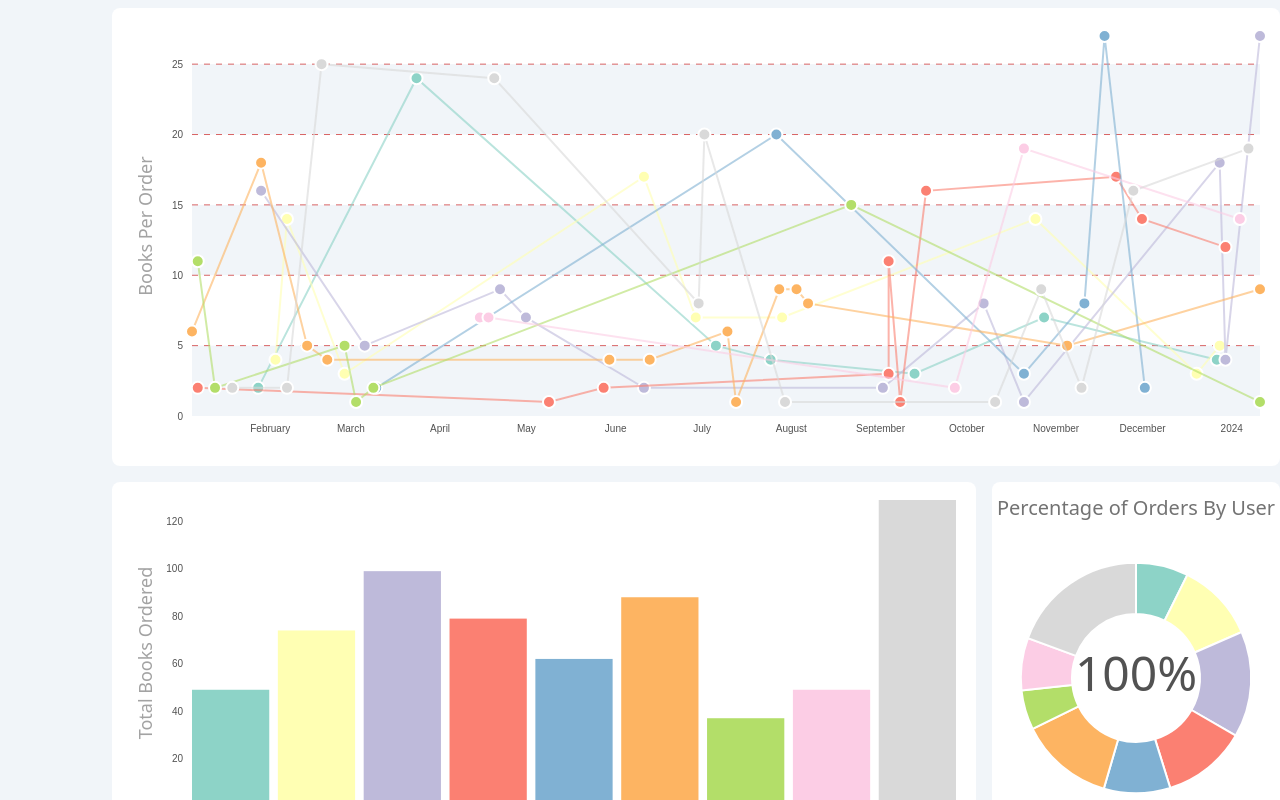
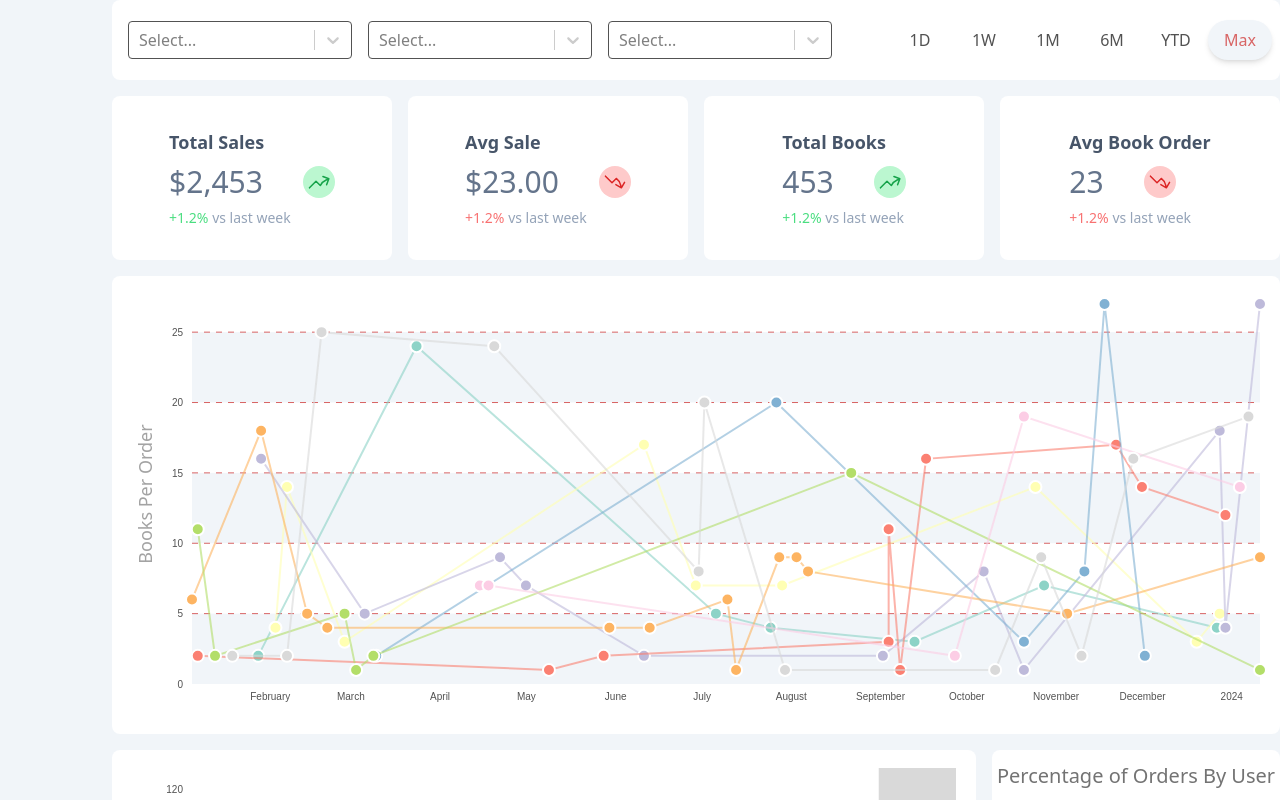
Before and after one commit to francoisdillinger/book_nook_frontend, a React (Vite) app: page / in a window 1280 px wide. Shown: the top 800 px of the page. Built offline with nearby package versions, Linux system fonts and the light colour scheme.

Commit message:
Refactor AdminChart component to include additional options and improve layout

```diff
--- a/src/components/AdminChart.tsx
+++ b/src/components/AdminChart.tsx
@@ -65,16 +65,172 @@ export default function AdminChart() {
 			{/* <div className="flex lg:ml-20 xl:ml-28">
 
 			</div> */}
-			<div className="flex lg:ml-20 xl:ml-28">
+			<div className="flex flex-wrap lg:ml-20 xl:ml-28">
+				<div className="bg-white rounded-lg w-full flex flex-wrap md:justify-between xl:flex-nowrap xl:h-20 xl:items-center">
+					<div className="flex w-full justify-start h-20 items-center gap-4 pl-4 xl:w-2/3 xl:h-fit">
+						{selectOptions ? (
+							<ReactSelect
+								options={selectOptions}
+								colorScale={colorScale}
+								setFocusedUser={setFocusedUser}
+								focusedUser={focusedUser}
+							/>
+						) : (
+							<></>
+						)}
+
+						{selectOptions ? (
+							<ReactSelect
+								options={selectOptions}
+								colorScale={colorScale}
+								setFocusedUser={setFocusedUser}
+								focusedUser={focusedUser}
+							/>
+						) : (
+							<></>
+						)}
+
+						{selectOptions ? (
+							<ReactSelect
+								options={selectOptions}
+								colorScale={colorScale}
+								setFocusedUser={setFocusedUser}
+								focusedUser={focusedUser}
+							/>
+						) : (
+							<></>
+						)}
+					</div>
+					<div className="flex justify-start w-full mr-2 h-20 items-center xl:w-1/3 xl:justify-end xl:h-fit">
+						<ChartTimePeriodButtons
+							timeFilter={timeFilter}
+							setTimeFilter={setTimeFilter}
+						/>
+					</div>
+				</div>
+				<div className="w-full flex flex-wrap md:flex-nowrap gap-2 md:gap-4 box-border justify-between mt-4 mb-2">
+					<div className="bg-white rounded-lg flex justify-center p-8 w-full sm:half-width-minus-gap md:w-1/4">
+						<div className="flex flex-col items-start">
+							<h1 className="text-slate-600 font-bold text-lg">Total Sales</h1>
+							<div className="flex items-center my-2">
+								<p className="text-slate-500 font-normal text-3xl">$2,453</p>
+								<div className="ml-10">
+									<svg
+										xmlns="http://www.w3.org/2000/svg"
+										fill="none"
+										viewBox="0 0 24 24"
+										strokeWidth={1.5}
+										className="w-8 h-8 stroke-green-600 bg-green-200 rounded-full p-1"
+									>
+										<path
+											strokeLinecap="round"
+											strokeLinejoin="round"
+											d="M2.25 18 9 11.25l4.306 4.306a11.95 11.95 0 0 1 5.814-5.518l2.74-1.22m0 0-5.94-2.281m5.94 2.28-2.28 5.941"
+										/>
+									</svg>
+								</div>
+							</div>
+							<p className="text-slate-400 font-normal text-sm">
+								<span className="text-green-400">+1.2%</span> vs last week
+							</p>
+						</div>
+					</div>
+					{/* ================================ */}
+					<div className="bg-white rounded-lg flex justify-center p-8 w-full sm:half-width-minus-gap md:w-1/4">
+						<div className="flex flex-col items-start">
+							<h1 className="text-slate-600 font-bold text-lg">Avg Sale</h1>
+							<div className="flex items-center my-2">
+								<p className="text-slate-500 font-normal text-3xl">$23.00</p>
+								<div className="ml-10">
+									<svg
+										xmlns="http://www.w3.org/2000/svg"
+										fill="none"
+										viewBox="0 0 24 24"
+										strokeWidth={1.5}
+										className="w-8 h-8 stroke-red-600 bg-red-200 rounded-full p-1"
+									>
+										<path
+											strokeLinecap="round"
+											strokeLinejoin="round"
+											d="M2.25 6 9 12.75l4.286-4.286a11.948 11.948 0 0 1 4.306 6.43l.776 2.898m0 0 3.182-5.511m-3.182 5.51-5.511-3.181"
+										/>
+									</svg>
+								</div>
+							</div>
+							<p className="text-slate-400 font-normal text-sm">
+								<span className="text-red-400">+1.2%</span> vs last week
+							</p>
+						</div>
+					</div>
+					{/* =================================== */}
+					<div className="bg-white rounded-lg flex justify-center p-8 w-full sm:half-width-minus-gap md:w-1/4">
+						<div className="flex flex-col items-start">
+							<h1 className="text-slate-600 font-bold text-lg">Total Books</h1>
+							<div className="flex items-center my-2">
+								<p className="text-slate-500 font-normal text-3xl">453</p>
+								<div className="ml-10">
+									<svg
+										xmlns="http://www.w3.org/2000/svg"
+										fill="none"
+										viewBox="0 0 24 24"
+										strokeWidth={1.5}
+										className="w-8 h-8 stroke-green-600 bg-green-200 rounded-full p-1"
+									>
+										<path
+											strokeLinecap="round"
+											strokeLinejoin="round"
+											d="M2.25 18 9 11.25l4.306 4.306a11.95 11.95 0 0 1 5.814-5.518l2.74-1.22m0 0-5.94-2.281m5.94 2.28-2.28 5.941"
+										/>
+									</svg>
+								</div>
+							</div>
+							<p className="text-slate-400 font-normal text-sm">
+								<span className="text-green-400">+1.2%</span> vs last week
+							</p>
+						</div>
+					</div>
+					{/* ================================ */}
+					<div className="bg-white rounded-lg flex justify-center p-8 w-full sm:half-width-minus-gap md:w-1/4">
+						<div className="flex flex-col items-start">
+							<h1 className="text-slate-600 font-bold text-lg">
+								Avg Book Order
+							</h1>
+							<div className="flex items-center my-2">
+								<p className="text-slate-500 font-normal text-3xl">23</p>
+								<div className="ml-10">
+									<svg
+										xmlns="http://www.w3.org/2000/svg"
+										fill="none"
+										viewBox="0 0 24 24"
+										strokeWidth={1.5}
+										className="w-8 h-8 stroke-red-600 bg-red-200 rounded-full p-1"
+									>
+										<path
+											strokeLinecap="round"
+											strokeLinejoin="round"
+											d="M2.25 6 9 12.75l4.286-4.286a11.948 11.948 0 0 1 4.306 6.43l.776 2.898m0 0 3.182-5.511m-3.182 5.51-5.511-3.181"
+										/>
+									</svg>
+								</div>
+							</div>
+							<p className="text-slate-400 font-normal text-sm">
+								<span className="text-red-400">+1.2%</span> vs last week
+							</p>
+						</div>
+					</div>
+					{/* =================================== */}
+				</div>
 				<div
 					className="bg-white rounded-lg my-2 pt-2 w-full"
 					// style={{ width: windowSizeInPixels * 0.9 }}
 				>
 					{/* <div className="h-12 flex flex-wrap  md:flex-nowrap md:items-center md:justify-between">
-						<ChartTimePeriodButtons
-							timeFilter={timeFilter}
-							setTimeFilter={setTimeFilter}
-						/>
+						<div className="w-full flex justify-end mr-4">
+							<ChartTimePeriodButtons
+								timeFilter={timeFilter}
+								setTimeFilter={setTimeFilter}
+							/>
+						</div>
 						<div className="ml-20 mt-8 md:mr-5 md:mt-0 md:pt-2">
 							{selectOptions ? (
 								<ReactSelect
```
